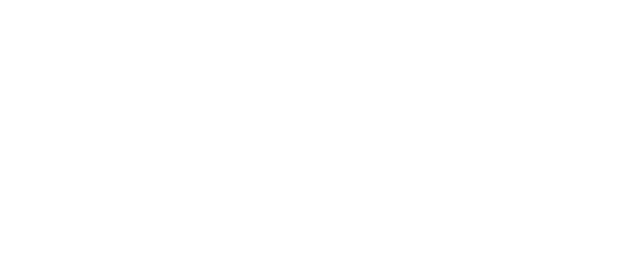
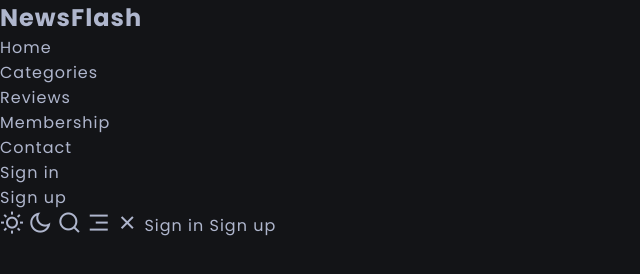
Before and after one commit to samirthecodeguy/BlogWebsite1, a plain HTML site: page index.html in a window 1280 px wide. Shown: the whole page, without its empty margins (0-640 px from the left). Drawn offline with nearby package versions, Linux system fonts and the light colour scheme.

Commit message:
Initial and basic website styling

```diff
--- a/assets/css/main.css
+++ b/assets/css/main.css
@@ -1,17 +1,17 @@
 /* Import font */
 @import url('https://fonts.googleapis.com/css2?family=Poppins:wght@300;400;600;700&display=swap');
+
 /* Custom properties */
-:root{
+:root {
     --light-color: #fff;
     --light-color-alt: #afb6cd;
     --primary-background-color: #131417;
     --secondary-background-color: #252830;
     --hover-light-color: var(--light-color);
     --hover-dark-color: var(--primary-background-color);
-    --gradient-color: linear-gradient(
-        115deg,#4fcf70,#fad648,#a767e5,#12bcfe,#44ce7b);
-    --transparent-light-color: rgba(255,255,255,.05);
-    --transparent-dark-color: rgba(0,0,0,.75);
+    --gradient-color: linear-gradient(115deg, #4fcf70, #fad648, #a767e5, #12bcfe, #44ce7b);
+    --transparent-light-color: rgba(255, 255, 255, .05);
+    --transparent-dark-color: rgba(0, 0, 0, .75);
     --font-family: 'Poppins', sans-serif;
     --font-size-xsm: 1.2rem;
     --font-size-sm: 1.6rem;
@@ -24,7 +24,56 @@
     --item-min-height-sm: 20rem;
     --item-min-height-md: 30rem;
 }
+
 /* Base styles */
+* {
+    margin: 0;
+    padding: 0;
+    box-sizing: border-box;
+}
+
+
+
+ul {
+    list-style: none;
+}
+
+html {
+    font-size: 62.5%;
+    /* font-size: 10px; */
+}
+
+body {
+    font-family: var(--font-family);
+    font-size: var(--font-size-sm);
+    color: var(--light-color-alt);
+    background-color: var(--primary-background-color);
+    letter-spacing: 1px;
+    transition: background-color .25s, color 2.5s;
+}
+
+a {
+    text-decoration: none;
+    color: inherit;
+}
+
+img {
+    max-width: 100%;
+    display: block;
+}
+
+input,
+button {
+    font: inherit;
+    color: inherit;
+    border: none;
+    background-color: transparent;
+    outline: none;
+}
+
+i {
+    font-size: var(--font-size-md);
+}
 
 /* Theme color change */
 
--- a/index.html
+++ b/index.html
@@ -4,11 +4,83 @@
 <head>
     <meta charset="UTF-8">
     <meta name="viewport" content="width=device-width, initial-scale=1.0">
-    <title>Document</title>
+    <title>News Flash | Home</title>
+    <!-- Favicon -->
+    <link rel="icon" type="image/png" sizes="32x32" href="assets/images/favicon.png">
+
+    <!-- Remix Icons -->
+    <link rel="stylesheet" href="https://cdnjs.cloudflare.com/ajax/libs/remixicon/4.2.0/remixicon.css">
+
+    <!-- Swiper.js styles -->
+    <link rel="stylesheet" href="./assets/css/swiper-bundle.min.css">
+
+    <!-- Custom Style -->
+    <link rel="stylesheet" href="assets/css/main.css">
 </head>
 
 <body>
+    <!-- Header -->
+    <header class="header" id="header">
+        <nav class="navbar container">
+            <a href="index.html">
+                <h2 class="logo">NewsFlash</h2>
+            </a>
+            <div class="menu" id="menu">
+                <ul class="nav-list">
+                    <li class="nav-item">
+                        <a href="" class="nav-link current">Home</a>
+                    </li>
+                    <li class="nav-item">
+                        <a href="" class="nav-link">Categories</a>
+                    </li>
+                    <li class="nav-item">
+                        <a href="" class="nav-link">Reviews</a>
+                    </li>
+                    <li class="nav-item">
+                        <a href="" class="nav-link">Membership</a>
+                    </li>
+                    <li class="nav-item">
+                        <a href="" class="nav-link">Contact</a>
+                    </li>
+                    <li class="nav-item screen-lg-hidden">
+                        <a href="" class="nav-link">Sign in</a>
+                    </li>
+                    <li class="nav-item screen-lg-hidden">
+                        <a href="" class="nav-link">Sign up</a>
+                    </li>
+                </ul>
+            </div>
 
+            <div class="list-right">
+                <button class="btn place-items-center" id="theme-toggle-btn">
+                    <i class="ri-sun-line sun-icon"></i>
+                    <i class="ri-moon-line moon-icon"></i>
+                </button>
+
+                <button class="btn place-items-center" id="search-btn">
+                    <i class="ri-search-line"></i>
+                </button>
+
+                <button class="btn place-items-center screen-lg-hidden menu-toggle-icon " id="menu-toggle-btn">
+                    <i class="ri-menu-3-line open-menu"></i>
+                    <i class="ri-close-line close-menu"></i>
+                </button>
+
+                <a href="#" class="nav-link screen-sm-hidden">Sign in</a>
+                <a href="#" class="nav-link screen-sm-hidden btn sign-up-btn fancy-border">
+                    <span>Sign up </span>
+                </a>
+
+            </div>
+        </nav>
+    </header>
+
+
+    <!-- Swiper.js -->
+    <script src="assets/js/swiper-bundle.min.js"></script>
+
+    <!-- Custom script -->
+    <script src="assets/js/main.js"></script>
 </body>
 
 </html>
```
